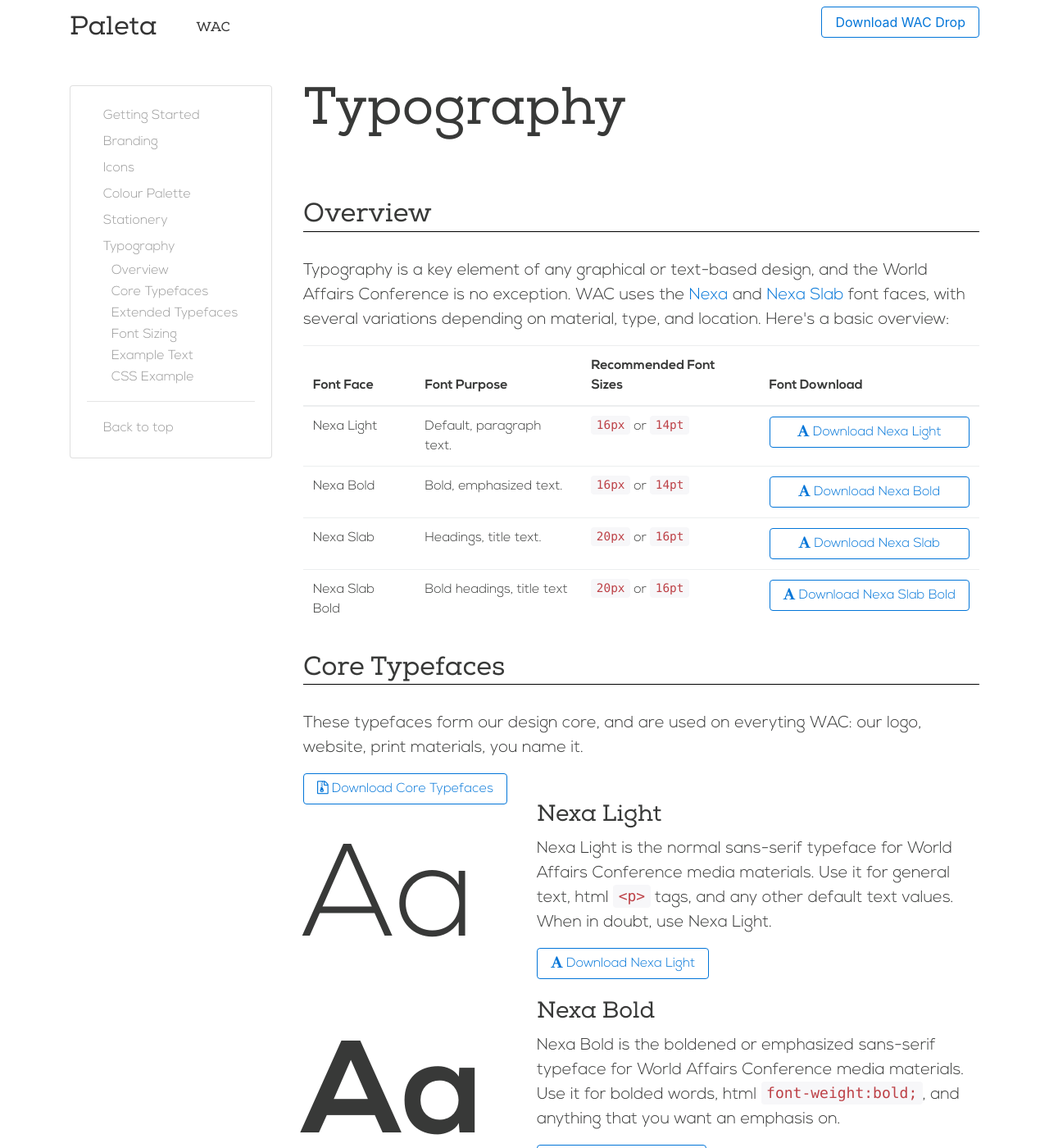
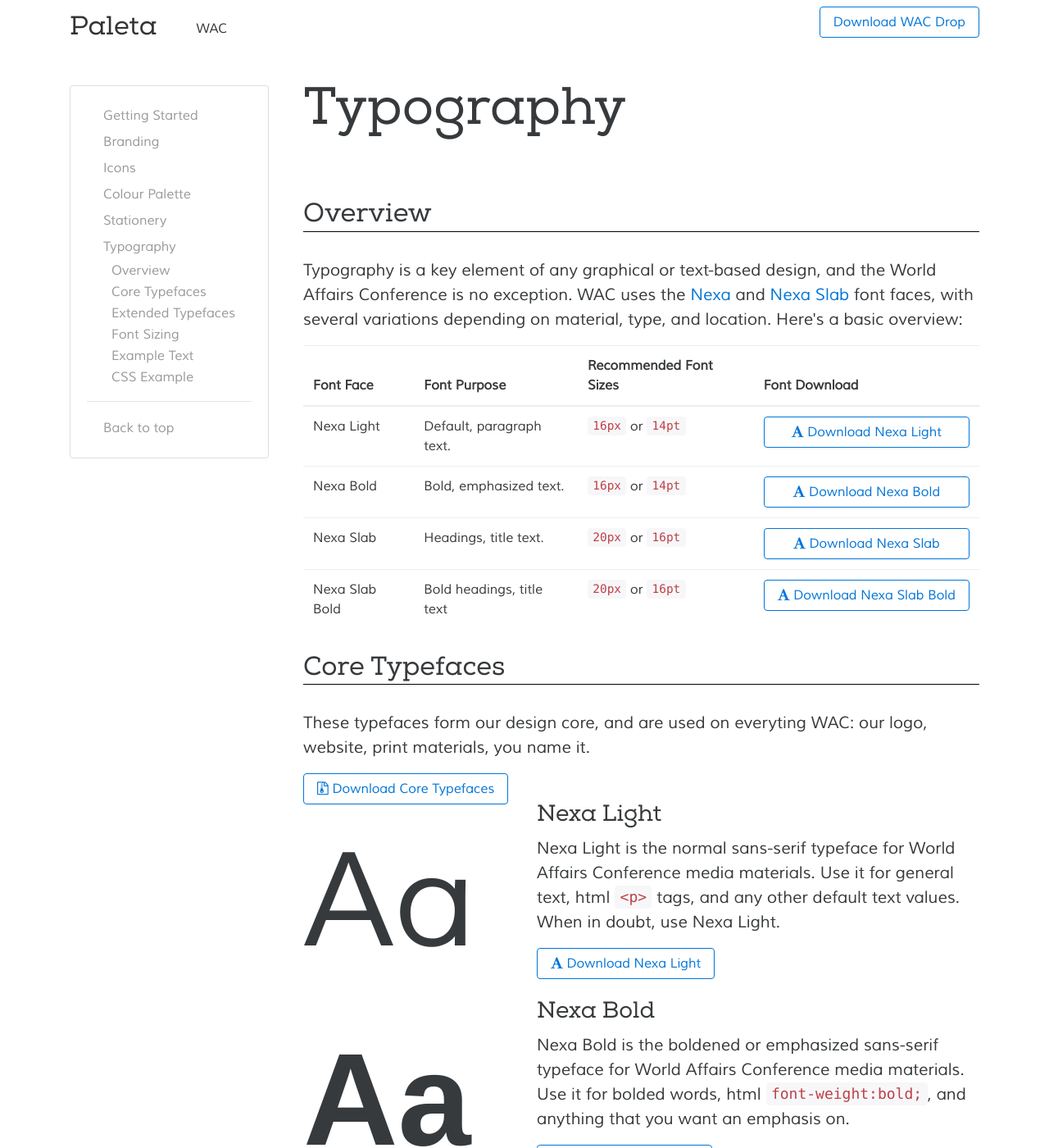
Before and after one commit to malsf21/paleta, a Jekyll site: the page built from _wac/typography.html, in a window 1280 px wide and 1400 px high. Shown: the whole window at 82% size. Built offline with Jekyll 4.4.1, drawn with Linux system fonts in a browser that asks for light colours.

Commit message:
updates font face to be more readable

```diff
--- a/css/style.scss
+++ b/css/style.scss
@@ -9,12 +9,29 @@ $sidebar-color: #11427D;
 // Fonts!
 
 @font-face{
-	font-family:Nexa Slab;
+	font-family: 'Muli';
+	src:url({{site.baseurl}}/fonts/muli/Muli-Regular.ttf);
+}
+
+@font-face{
+	font-family: 'Nexa Slab';
 	src:url({{site.baseurl}}/fonts/nexaslab/nexa_slab_regular.otf);
 }
 
+.muli{
+	font-family: 'Muli', sans-serif;
+}
+
 .nexa-slab{
-	font-family:Nexa Slab;
+	font-family: 'Nexa Slab', serif;
+}
+
+body{
+	font-family: 'Muli', sans-serif;
+}
+
+h1,h2,h3,h4,h5,h6{
+	font-family: 'Nexa Slab', serif;
 }
 
 // Utility
@@ -34,35 +51,29 @@ $sidebar-color: #11427D;
 }
 
 .navbar-brand{
-  font-family: Nexa Slab;
+  font-family: 'Nexa Slab', serif;
   font-size: 2em;
   padding-right: 1em;
 }
 
 .nav-item{
   padding-top: 0.5em;
-  font-family: Nexa Slab;
 }
 
 .footer-title{
-  font-family: Nexa Slab;
+  font-family: 'Nexa Slab', serif;
 }
 
 .main-header{
-	font-family: Nexa Slab;
-	font-size: 3em;
-	border-bottom: 1px solid black;
-  margin-bottom: 1em;
+	font-size: 5em;
 }
 
 .carousel-control.left, .carousel-control.right {
 	background-image: none;
 }
 
-.carousel-logo {
-	max-width: 1%;
-	margin-left: auto;
-	margin-right: auto;
+.img-logo {
+	margin-bottom: 1em;
 }
 
 // Showcase Classes
--- a/css/wac.scss
+++ b/css/wac.scss
@@ -21,23 +21,23 @@ $smoke-white : #F5F5F5;
 // Font Imports
 
 @font-face{
-	font-family:Nexa;
+	font-family: 'Nexa', sans-serif;
 	src:url({{site.baseurl}}/fonts/nexa/nexa_light.otf);
 }
 @font-face{
-	font-family:Nexa;
+	font-family: 'Nexa', sans-serif;
 	font-weight:bold;
 	src:url({{site.baseurl}}/fonts/nexa/nexa_bold.otf);
 }
 /*
-// this one is imported in style.scss
+// this one is imported in style.scss, delete this comment if you want to use this file elsewhere
 @font-face{
-	font-family:Nexa Slab;
+	font-family: 'Nexa Slab', serif;
 	src:url({{site.baseurl}}/fonts/nexaslab/nexa_slab_regular.otf);
 }
 */
 @font-face{
-	font-family:Nexa Slab;
+	font-family: 'Nexa Slab', serif;
 	font-weight: bold;
 	src:url({{site.baseurl}}/fonts/nexaslab/nexa_slab_bold.otf);
 }
@@ -45,23 +45,23 @@ $smoke-white : #F5F5F5;
 // Font Classes
 
 .nexa-light{
-	font-family: Nexa;
+	font-family: 'Nexa', sans-serif;
 }
 
 .nexa-bold{
-  font-family: Nexa;
+  font-family: 'Nexa', sans-serif;
   font-weight: bold;
 }
 
 /*
-// this one is defined in style.scss
+// this one is defined in style.scss, delete this comment if you want to use this file elsewhere
 .nexa-slab{
-	font-family:Nexa Slab;
+	font-family: 'Nexa Slab', serif;
 }
 */
 
 .nexa-slab-bold{
-	font-family:Nexa Slab;
+	font-family: 'Nexa Slab', serif;
 	font-weight: bold;
 }
 
@@ -146,16 +146,3 @@ $smoke-white : #F5F5F5;
 .bg-smoke{
 	background-color: $smoke-white;
 }
-
-
-
-// Demo Code
-
-.wrapper{
-  font-family:Nexa;
-  color: $vulcan-gray;
-
-	h1,h2,h3,h4,h5,h6{
-		font-family:Nexa Slab;
-	}
-}
```
Also changed, not shown: index.html (+4 -4 lines), fonts/muli/Muli-Italic.ttf (added), fonts/muli/Muli-Light.ttf (added), fonts/muli/Muli-LightItalic.ttf (added), fonts/muli/Muli-Regular.ttf (added).
